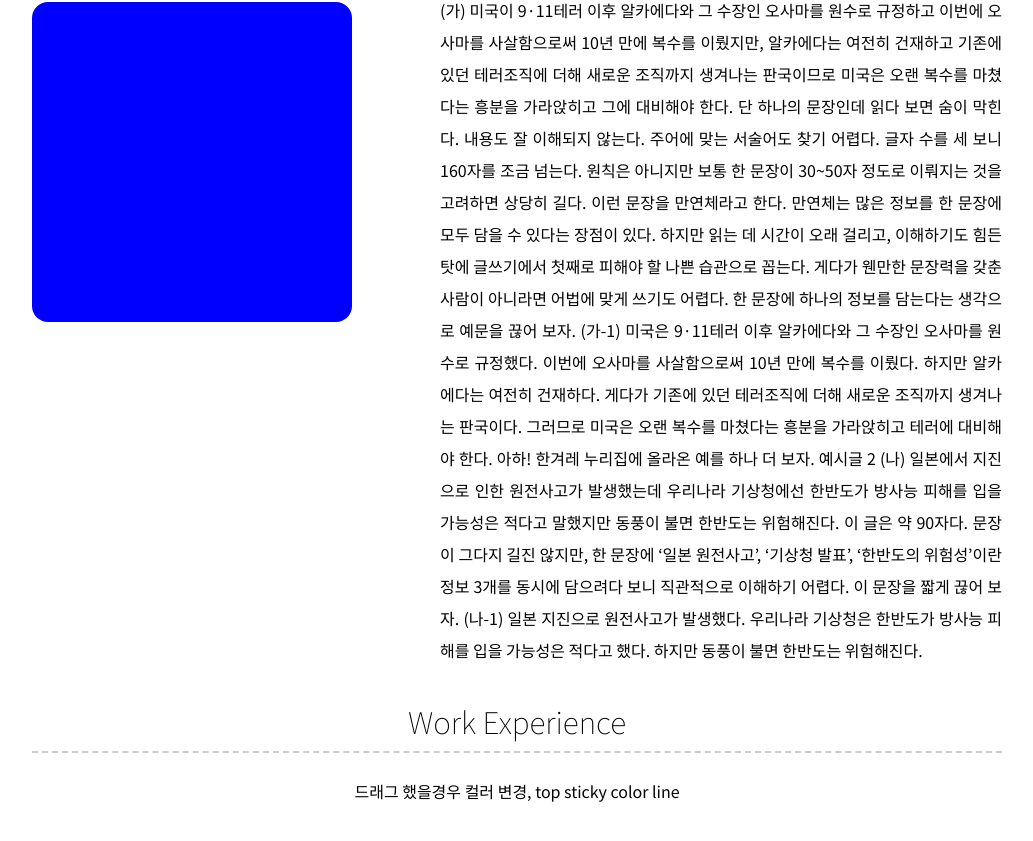
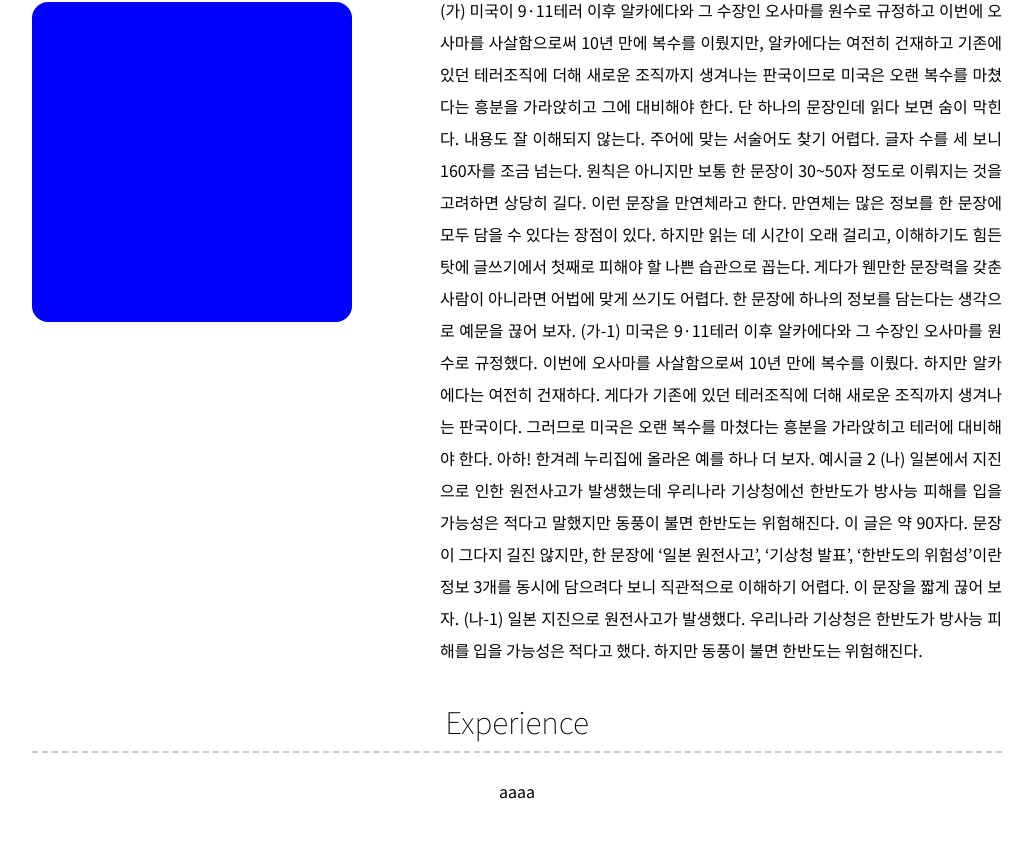
Before and after one commit to Bu-Du-Dak/Bu-Du-Dak.github.io, a Next.js app: page / in a window 1280 px wide. Shown: the part 307-1148 px from the top of the page, without its empty margins (123-1156 px from the left). Built offline with nearby package versions, Linux system fonts and the light colour scheme.

Commit message:
Revert "hotfix"
This reverts commit 38ce8040ca04988d7a696b028c2bda9cb721c9f7.

```diff
--- a/src/components/unit/home/Home.index.tsx
+++ b/src/components/unit/home/Home.index.tsx
@@ -5,7 +5,7 @@ const HomePage = () => {
   return (
     <>
       <SectionPage title="About Me" Component={<AboutMePage/>}/>
-      <SectionPage title="Work Experience" Component={<div>드래그 했을경우 컬러 변경, top sticky color line</div>}/>
+      <SectionPage title="Experience" Component={<div>aaaa</div>}/>
     </>
   )
 }
```
